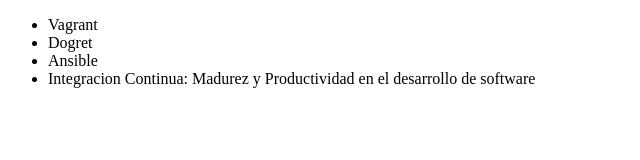
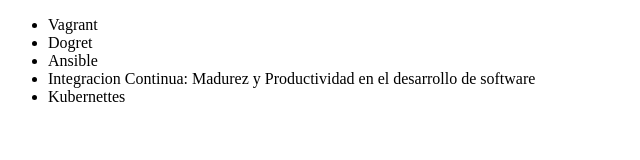
Before and after one commit to DaianaHLK/primerepositorio, a plain HTML site: page index.html in a window 1280 px wide. Shown: the whole page, without its empty margins (0-640 px from the left). Drawn offline with Linux system fonts and the light colour scheme.

Commit message:
agregando curso de kubernetes

```diff
--- a/index.html
+++ b/index.html
@@ -10,6 +10,7 @@
 			<li>Dogret</li>
 			<li>Ansible</li>
 			<li>Integracion Continua: Madurez y Productividad en el desarrollo de software</li>
+			<li>Kubernettes</li>
 		</ul>
 	</body>
 
```
